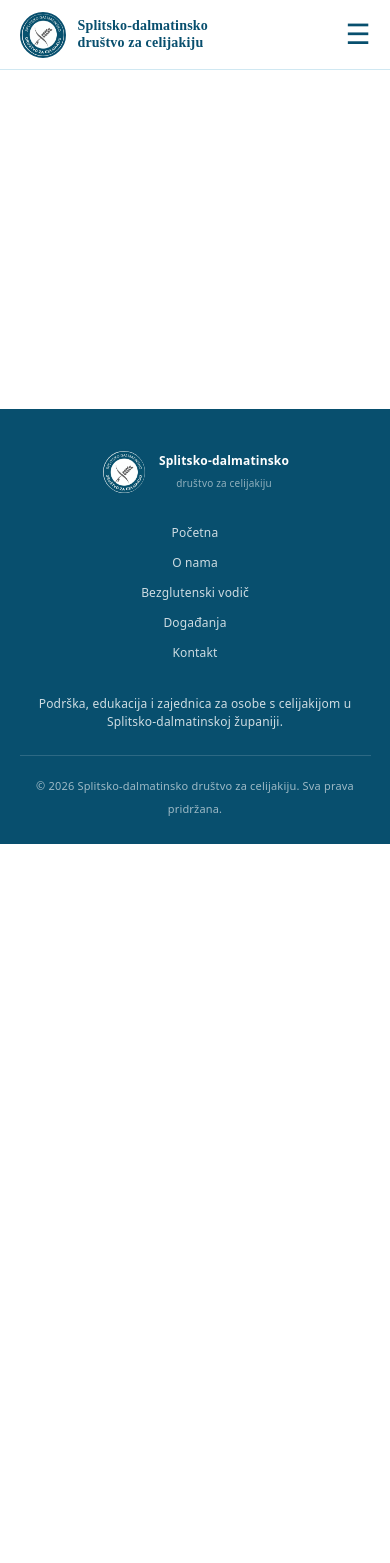
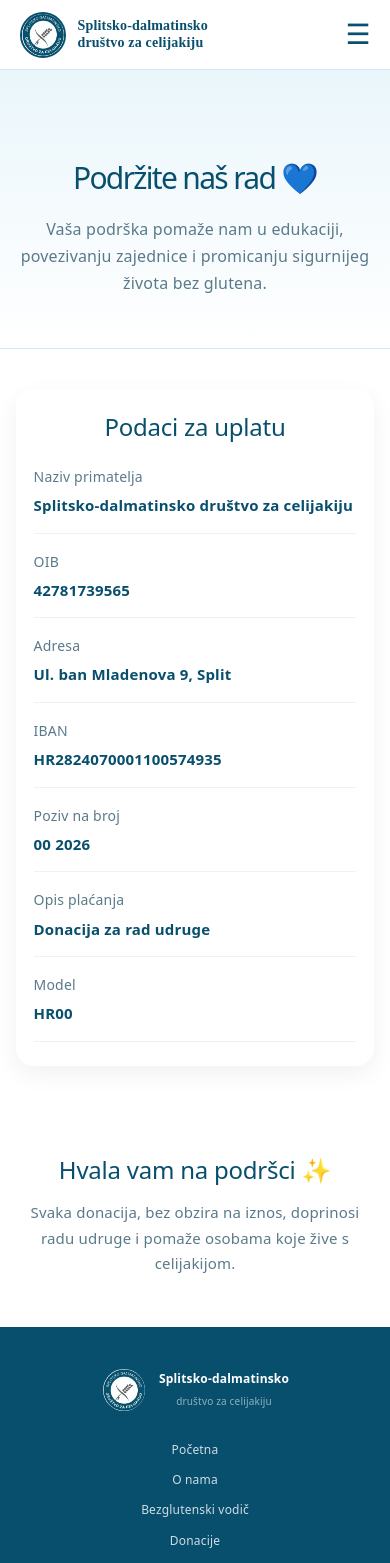
Before and after one commit to mstrin01/celiac-split, a React (Vite) app: page /donations in a window 390 px wide. Shown: the top 1563 px of the page. Before the commit the page ends 844 px from the top, so only its background shows below. Built offline with nearby package versions, Linux system fonts and the light colour scheme.

Commit message:
donations page added

```diff
--- a/src/App.jsx
+++ b/src/App.jsx
@@ -5,6 +5,7 @@ import Footer from "./components/Footer";
 import Home from "./pages/Home";
 import ContactPage from "./components/ContactPage";
 import GuidePage from "./pages/GuidePage";
+import DonationsPage from "./pages/DonationsPage";
 
 import "./App.css";
 import AboutPage from "./pages/AboutPage";
@@ -20,7 +21,8 @@ function App() {
             <Route path="/" element={<Home />} />
             <Route path="/guide" element={<GuidePage />} />
             <Route path="/contact" element={<ContactPage />} />
-            <Route path="/about" element={<AboutPage />} ></Route>
+            <Route path="/about" element={<AboutPage />} />
+            <Route path="/donations" element={<DonationsPage />} />
           </Routes>
         </main>
 
--- a/src/components/Footer.jsx
+++ b/src/components/Footer.jsx
@@ -32,8 +32,7 @@ const Footer = () => {
             <li><Link to="/">Početna</Link></li>
             <li><Link to="/about">O nama</Link></li>
             <li><Link to="/guide">Bezglutenski vodič</Link></li>
-            <li><a href="https://www.facebook.com/splitglutenfree/events?locale=hr_HR" target="_blank"
-            rel="noopener noreferrer">Događanja</a></li>
+            <li><Link to="/donations">Donacije</Link></li>
             <li><Link to="/contact">Kontakt</Link></li>
           </ul>
         </div>
--- a/src/components/Navbar.jsx
+++ b/src/components/Navbar.jsx
@@ -30,14 +30,9 @@ const Navbar = () => {
           </Link>
         </li>
         <li>
-          <a
-            href="https://www.facebook.com/splitglutenfree/events?locale=hr_HR"
-            target="_blank"
-            rel="noopener noreferrer"
-            onClick={() => setMenuOpen(false)}
-          >
-            Događanja
-          </a>
+          <Link to="/donations" onClick={() => setMenuOpen(false)}>
+            Donacije
+          </Link>
         </li>
         <li>
           <Link to="/contact" onClick={() => setMenuOpen(false)}>
--- /dev/null
+++ b/src/pages/DonationsPage.jsx
@@ -0,0 +1,69 @@
+import React from "react";
+import "../styles/DonationsPage.css";
+
+const DonationsPage = () => {
+  return (
+    <main className="donations-page">
+      <section className="donations-hero">
+        <h1>Podržite naš rad 💙</h1>
+        <p>
+          Vaša podrška pomaže nam u edukaciji, povezivanju zajednice
+          i promicanju sigurnijeg života bez glutena.
+        </p>
+      </section>
+
+      <section className="donation-card">
+        <h2>Podaci za uplatu</h2>
+
+        <div className="payment-info">
+          <div className="payment-row">
+            <span>Naziv primatelja</span>
+            <strong>Splitsko-dalmatinsko društvo za celijakiju</strong>
+          </div>
+
+          <div className="payment-row">
+            <span>OIB</span>
+            <strong>42781739565</strong>
+          </div>
+
+          <div className="payment-row">
+            <span>Adresa</span>
+            <strong>Ul. ban Mladenova 9, Split</strong>
+          </div>
+
+          <div className="payment-row">
+            <span>IBAN</span>
+            <strong>HR2824070001100574935</strong>
+          </div>
+
+
+
+          <div className="payment-row">
+            <span>Poziv na broj</span>
+            <strong>00 2026</strong>
+          </div>
+
+          <div className="payment-row">
+            <span>Opis plaćanja</span>
+            <strong>Donacija za rad udruge</strong>
+          </div>
+
+          <div className="payment-row">
+            <span>Model</span>
+            <strong>HR00</strong>
+          </div>
+        </div>
+      </section>
+
+      <section className="donation-message">
+        <h2>Hvala vam na podršci ✨</h2>
+        <p>
+          Svaka donacija, bez obzira na iznos, doprinosi radu udruge
+          i pomaže osobama koje žive s celijakijom.
+        </p>
+      </section>
+    </main>
+  );
+};
+
+export default DonationsPage;
--- /dev/null
+++ b/src/styles/DonationsPage.css
@@ -0,0 +1,177 @@
+.donations-page {
+  width: 100%;
+  background: #ffffff;
+}
+
+.donations-hero {
+  padding: 100px 5% 70px;
+  text-align: center;
+  background: linear-gradient(to bottom, #eaf6fb, #ffffff);
+  border-bottom: 1px solid #d0e8f2;
+}
+
+.donation-label {
+  display: inline-block;
+  padding: 8px 14px;
+  border-radius: 30px;
+  background: #e8f4fa;
+  color: #084f6e;
+  font-size: 13px;
+  font-weight: 600;
+  margin-bottom: 20px;
+}
+
+.donations-hero h1 {
+  font-size: 48px;
+  color: #084f6e;
+  margin-bottom: 20px;
+}
+
+.donations-hero p {
+  max-width: 720px;
+  margin: 0 auto;
+  font-size: 18px;
+  line-height: 1.8;
+  color: #5a7a8a;
+}
+
+.donation-card {
+  max-width: 850px;
+  margin: 60px auto;
+  padding: 40px;
+  border-radius: 24px;
+  background: white;
+  box-shadow: 0 8px 24px rgba(0, 0, 0, 0.06);
+}
+
+.donation-card h2 {
+  text-align: center;
+  color: #084f6e;
+  margin-bottom: 32px;
+}
+
+.payment-info {
+  display: flex;
+  flex-direction: column;
+  gap: 20px;
+}
+
+.payment-row {
+  display: flex;
+  justify-content: space-between;
+  padding-bottom: 14px;
+  border-bottom: 1px solid #e8f4fa;
+}
+
+.payment-row span {
+  color: #5a7a8a;
+}
+
+.payment-row strong {
+  color: #084f6e;
+}
+
+.donation-message {
+  text-align: center;
+  padding: 70px 5%;
+}
+
+.donation-message h2 {
+  color: #084f6e;
+  margin-bottom: 16px;
+}
+
+.donation-message p {
+  color: #5a7a8a;
+  font-size: 17px;
+}
+
+/* TABLET */
+@media (max-width: 1024px) {
+  .donations-hero {
+    padding: 80px 6% 60px;
+  }
+
+  .donations-hero h1 {
+    font-size: 40px;
+  }
+
+  .donations-hero p {
+    font-size: 17px;
+    max-width: 90%;
+  }
+
+  .donation-card {
+    width: 90%;
+    padding: 32px;
+    margin: 50px auto;
+  }
+
+  .payment-row {
+    gap: 12px;
+  }
+}
+
+/* MOBILE */
+@media (max-width: 768px) {
+  .donations-hero {
+    padding: 70px 5% 50px;
+  }
+
+  .donations-hero h1 {
+    font-size: 30px;
+    line-height: 1.2;
+  }
+
+  .donations-hero p {
+    font-size: 16px;
+    line-height: 1.7;
+    max-width: 100%;
+  }
+
+  .donation-card {
+    width: 92%;
+    padding: 24px 18px;
+    margin: 40px auto;
+    border-radius: 18px;
+  }
+
+  .donation-card h2 {
+    font-size: 24px;
+    margin-bottom: 24px;
+  }
+
+  .payment-info {
+    gap: 16px;
+  }
+
+  .payment-row {
+    flex-direction: column;
+    align-items: flex-start;
+    gap: 6px;
+    padding-bottom: 16px;
+  }
+
+  .payment-row span {
+    font-size: 14px;
+  }
+
+  .payment-row strong {
+    font-size: 15px;
+    line-height: 1.5;
+    word-break: break-word;
+  }
+
+  .donation-message {
+    padding: 50px 5%;
+  }
+
+  .donation-message h2 {
+    font-size: 24px;
+  }
+
+  .donation-message p {
+    font-size: 15px;
+    line-height: 1.7;
+  }
+}
```
